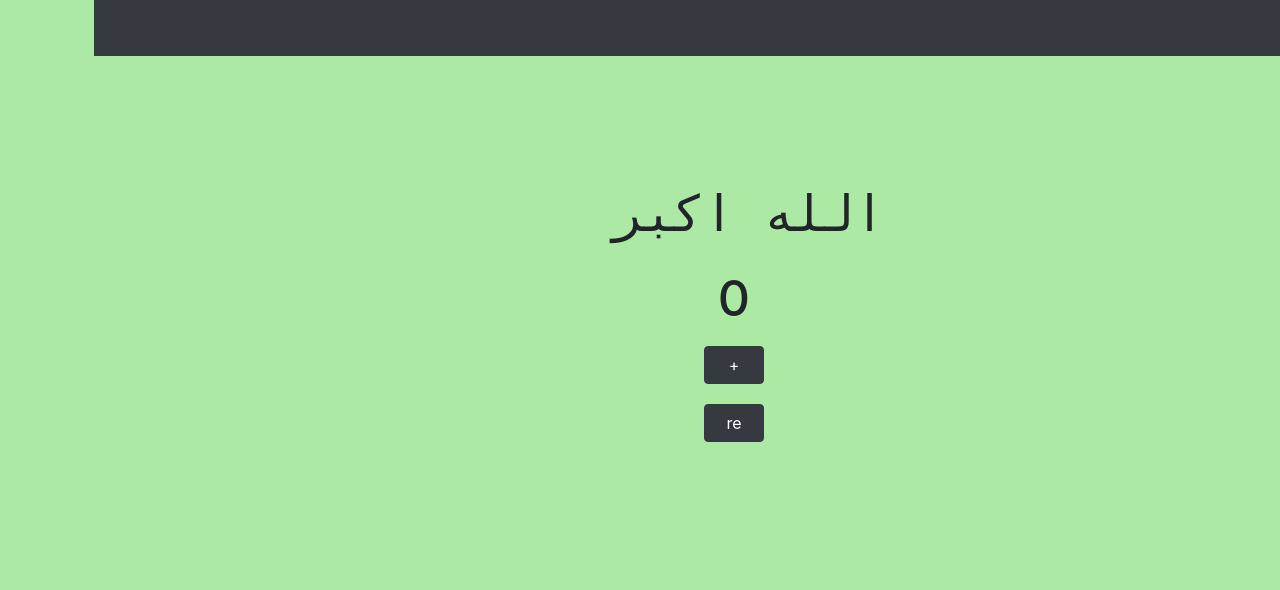
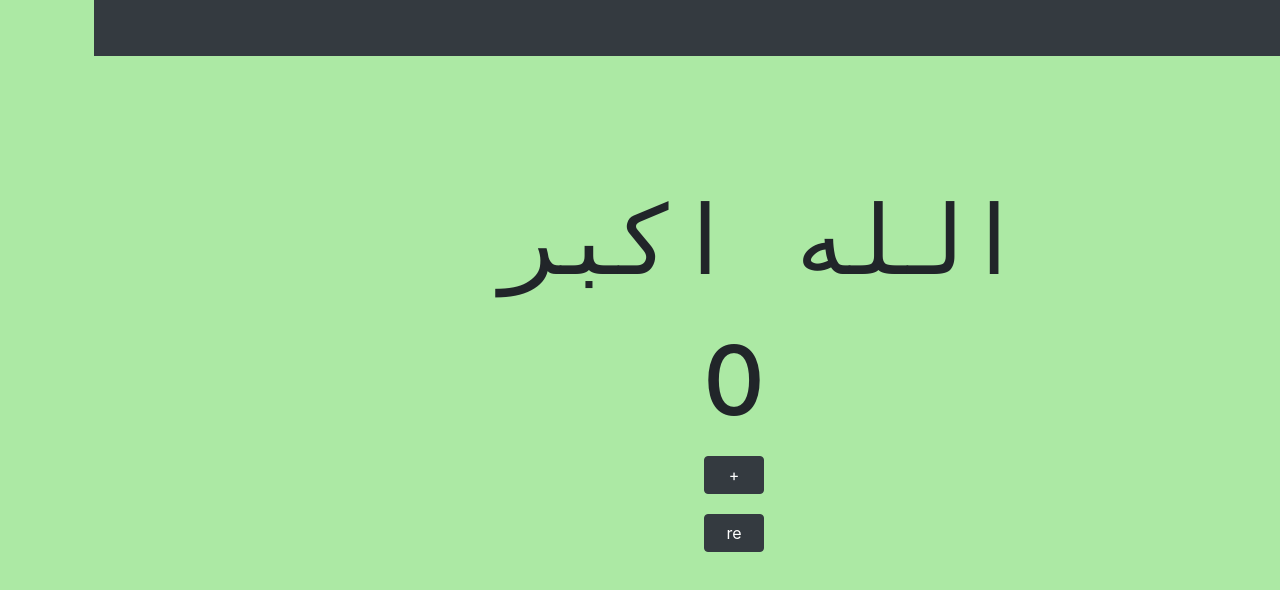
Before and after one commit to kadoryFT/rosary, a React (Create React App) app: page / in a window 1280 px wide. Shown: the top 590 px of the page. Built offline with nearby package versions, Linux system fonts and the light colour scheme.

Commit message:
usaddawd

```diff
--- a/public/styles.css
+++ b/public/styles.css
@@ -6,7 +6,7 @@ body {
 }
 
 h1 {
-  font-size: 50px;
+  font-size: 6rem;
 }
 pre {
   overflow: hidden !important;
```
